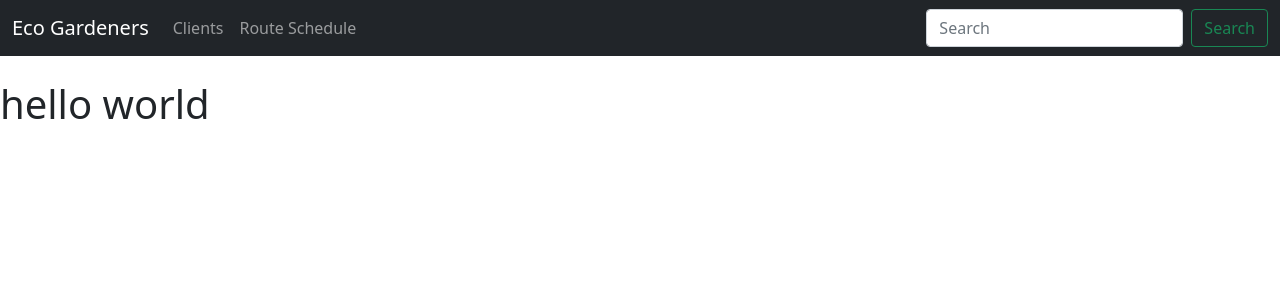
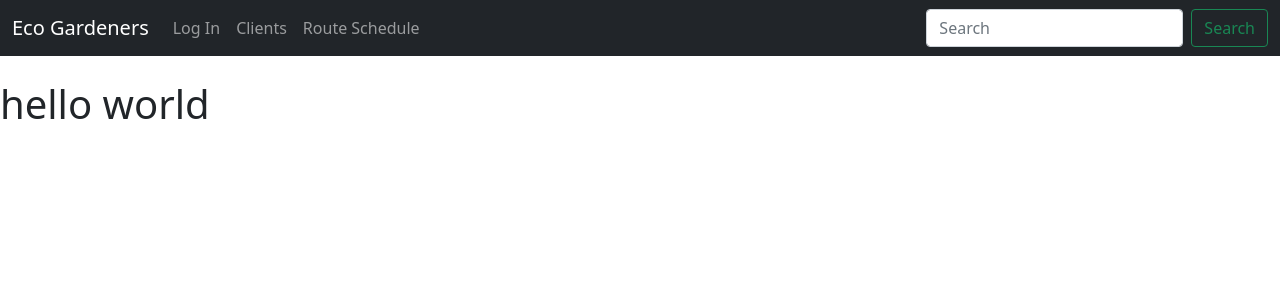
Before and after one commit to moondial-pal/crew, a Django app: page / in a window 1280 px wide. Shown: the top 300 px of the page. Run offline with Django 3.2, Linux system fonts and the light colour scheme; data that the repository does not hold is empty.

Commit message:
added log in link to navbar. Once logged in need to redirect to index.

```diff
--- a/crew/templates/navbar.html
+++ b/crew/templates/navbar.html
@@ -7,11 +7,13 @@
     <div class="collapse navbar-collapse" id="navbarSupportedContent">
       <ul class="navbar-nav me-auto mb-2 mb-lg-0">
         <li class="nav-item">
-          <a class="nav-link" href="">Clients</a>
+          <a class="nav-link" href="accounts/login/">Log In</a>
+        </li>
+        <li class="nav-item">
+          <a class="nav-link" href="#">Clients</a>
         </li>
         <li class="nav-item">
           <a class="nav-link" href="#">Route Schedule</a>
-        </li>
       </ul>
       <form class="d-flex">
         <input class="form-control me-2" type="search" placeholder="Search" aria-label="Search">
```
